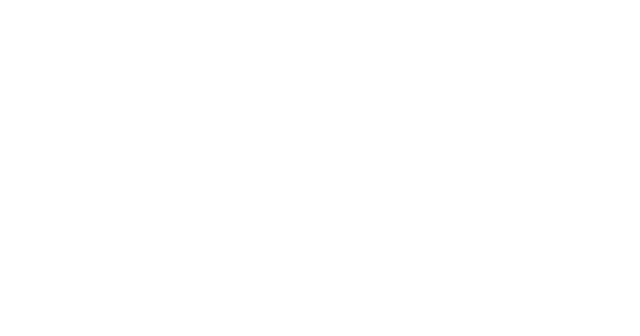
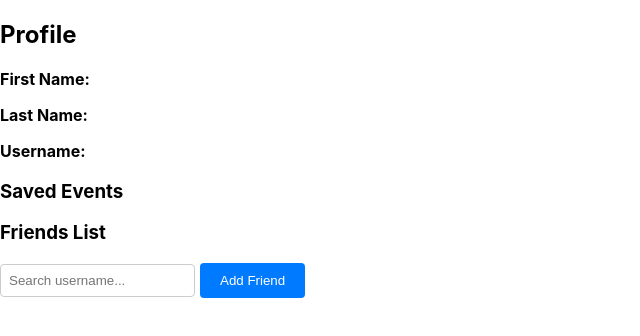
Before and after one commit to miguel1453/comp426-final-project, a React (Create React App) app in the folder react-whats-the-move/: page /profile in a window 1280 px wide. Before the commit this address had no page. Shown: the top 336 px of the page, without its empty margins (0-640 px from the left). Built offline with nearby package versions, Linux system fonts and the light colour scheme.

Commit message:
Working on Profile component

```diff
--- a/react-whats-the-move/package.json
+++ b/react-whats-the-move/package.json
@@ -11,6 +11,7 @@
     "@testing-library/react": "^13.4.0",
     "@testing-library/user-event": "^13.5.0",
     "axios": "^1.6.8",
+    "js-cookie": "^3.0.5",
     "react": "^18.2.0",
     "react-dom": "^18.2.0",
     "react-router-dom": "^6.23.0",
--- a/react-whats-the-move/src/App.js
+++ b/react-whats-the-move/src/App.js
@@ -3,9 +3,9 @@
 import React from 'react';
 import HomePage from './components/HomePage/HomePage';
 import { BrowserRouter, Routes, Route } from 'react-router-dom';
-import Signup from './components/Signup.js'; // Adjust the path based on your project structure
+import Signup from './components/Signup.js';
 import Login from './components/Login.js';
-
+import Profile from './components/Profile/Profile.js';
 
 function App() {
     return (
@@ -14,7 +14,7 @@
                 <Route path="/" element={<HomePage />} />
                 <Route path="/signup" element={<Signup />} />
                 <Route path="/login" element={<Login />} />
-
+                <Route path="/profile" element={<Profile />} />
             </Routes>
         </BrowserRouter>
     );
--- a/react-whats-the-move/src/components/Login.js
+++ b/react-whats-the-move/src/components/Login.js
@@ -2,6 +2,7 @@
 import axios from 'axios';
 import Cookie from 'js-cookie';
 import '../App.css';
+import { Link } from 'react-router-dom';
 
 function Login() {
     const [username, setUsername] = useState('');
@@ -31,6 +32,7 @@
                 <label>Password:</label>
                 <input type="password" value={password} onChange={e => setPassword(e.target.value)} />
                 <button type="submit">Login</button>
+                <Link to="/signup">Don't have an account?</Link>
             </form>
         </div>
     );
--- /dev/null
+++ b/react-whats-the-move/src/components/Profile/Profile.js
@@ -0,0 +1,73 @@
+import React, { useState, useEffect } from 'react';
+import PropTypes from 'prop-types';
+import styles from './Profile.module.css';
+
+const Profile = ({ user, savedEvents, friendsList, addFriend }) => {
+  const [searchUsername, setSearchUsername] = useState('');
+  const [filteredFriends, setFilteredFriends] = useState([]);
+
+  useEffect(() => {
+    // Filtering friends by search term
+    setFilteredFriends(friendsList.filter(friend => friend.username.includes(searchUsername)));
+  }, [searchUsername, friendsList]);
+
+  const handleAddFriend = () => {
+    addFriend(searchUsername);
+    setSearchUsername(''); // Reset search field after adding a friend
+  };
+
+  return (
+    <div className={styles.Profile}>
+      <h2>Profile</h2>
+      <div className={styles.Info}>
+        <p><strong>First Name:</strong> </p>
+        <p><strong>Last Name:</strong></p>
+        <p><strong>Username:</strong> </p>
+      </div>
+
+      <h3>Saved Events</h3>
+      <ul className={styles.SavedEvents}>
+        {savedEvents.map((event, index) => (
+          <li key={index}>{event}</li>
+        ))}
+      </ul>
+
+      <h3>Friends List</h3>
+      <input
+        type="text"
+        value={searchUsername}
+        placeholder="Search username..."
+        onChange={(e) => setSearchUsername(e.target.value)}
+      />
+      <button onClick={handleAddFriend}>Add Friend</button>
+
+      <ul className={styles.FriendsList}>
+        {filteredFriends.map((friend, index) => (
+          <li key={index}>{friend.username}</li>
+        ))}
+      </ul>
+    </div>
+  );
+};
+
+Profile.propTypes = {
+  user: PropTypes.shape({
+    firstName: PropTypes.string.isRequired,
+    lastName: PropTypes.string.isRequired,
+    username: PropTypes.string.isRequired,
+  }).isRequired,
+  savedEvents: PropTypes.arrayOf(PropTypes.string).isRequired,
+  friendsList: PropTypes.arrayOf(
+    PropTypes.shape({
+      username: PropTypes.string.isRequired,
+    })
+  ).isRequired,
+  addFriend: PropTypes.func.isRequired,
+};
+
+Profile.defaultProps = {
+  savedEvents: [],
+  friendsList: [],
+};
+
+export default Profile;
--- /dev/null
+++ b/react-whats-the-move/src/components/Profile/Profile.module.css
@@ -0,0 +1 @@
+.Profile {}
--- a/react-whats-the-move/src/components/Signup.js
+++ b/react-whats-the-move/src/components/Signup.js
@@ -5,6 +5,8 @@
 import '../App.css';
 
 function Signup() {
+    const [firstName, setFirstName] = useState('');
+    const [lastName, setLastName] = useState('');
     const [username, setUsername] = useState('');
     const [password, setPassword] = useState('');
     const [error, setError] = useState('');
@@ -14,6 +16,8 @@
         event.preventDefault();
         try {
             const response = await axios.post('http://localhost:3001/signup', {
+                firstName: firstName,
+                lastName: lastName,
                 username: username,
                 password: password
             });
@@ -31,6 +35,20 @@
             <form onSubmit={handleSignup} className='signup-form'>
                 <h2>Signup</h2>
                 <div>
+                    <label>First Name:</label>
+                    <input
+                        type="text"
+                        value={firstName}
+                        onChange={e => setFirstName(e.target.value)}
+                        required
+                    />
+                     <label>Last Name:</label>
+                    <input
+                        type="text"
+                        value={lastName}
+                        onChange={e => setLastName(e.target.value)}
+                        required
+                    />
                     <label>Username:</label>
                     <input
                         type="text"
--- a/react-whats-the-move/src/components/Toolbar/Toolbar.js
+++ b/react-whats-the-move/src/components/Toolbar/Toolbar.js
@@ -3,20 +3,22 @@
 import SearchBar from '../SearchBar/SearchBar';
 import LocalActivity from '@mui/icons-material/LocalActivity';
 import Feed from '../Feed/Feed';
+import { Link } from 'react-router-dom';
+import Profile from '../Profile/Profile';
 
 function TopToolbar({ onFeedClick, onHomeClick }) {
     return (
         <AppBar position="static" sx={{ backgroundColor: '#483C32' }}>
             <Toolbar>
-                <IconButton color="inherit" onClick={onHomeClick} sx={{ marginRight: -5 }}>
+                <IconButton color="inherit" onClick={onHomeClick} sx={{ marginRight: 0 }}>
                     <LocalActivity />
                 </IconButton>
-                <Typography variant="h5" component="div" sx={{ flexGrow: 1, fontFamily: 'Limelight, sans-serif', marginLeft: -3}}>
+                <Typography variant="h5" component="div" sx={{ flexGrow: 1, fontFamily: 'Limelight, sans-serif', marginLeft: 0}}>
                     what's the move
                 </Typography>
                 <SearchBar />
-                <Button color="inherit" onClick={onFeedClick}>Your Feed</Button>
-                <Button color="inherit">Sign In/Register</Button>
+                <Link color="inherit" to="/profile">Your Feed</Link>
+                <Link color="inherit" to='/login'>Sign In/Register</Link>
             </Toolbar>
         </AppBar>
     );
```
Also changed, not shown: 1 other file (tests, documents, lock files or other folders).
